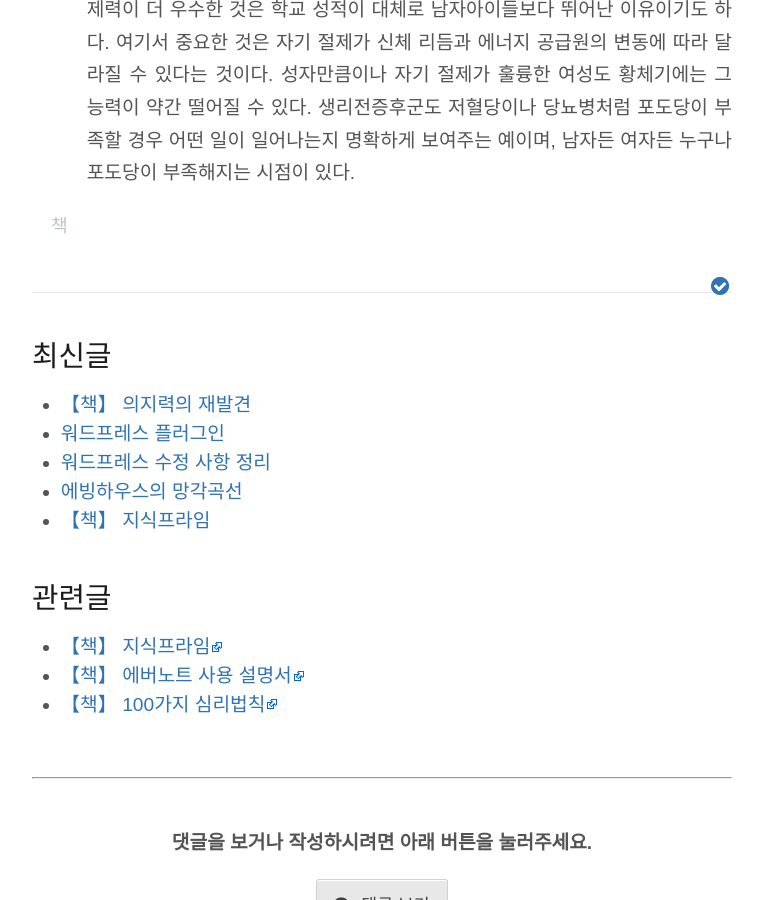
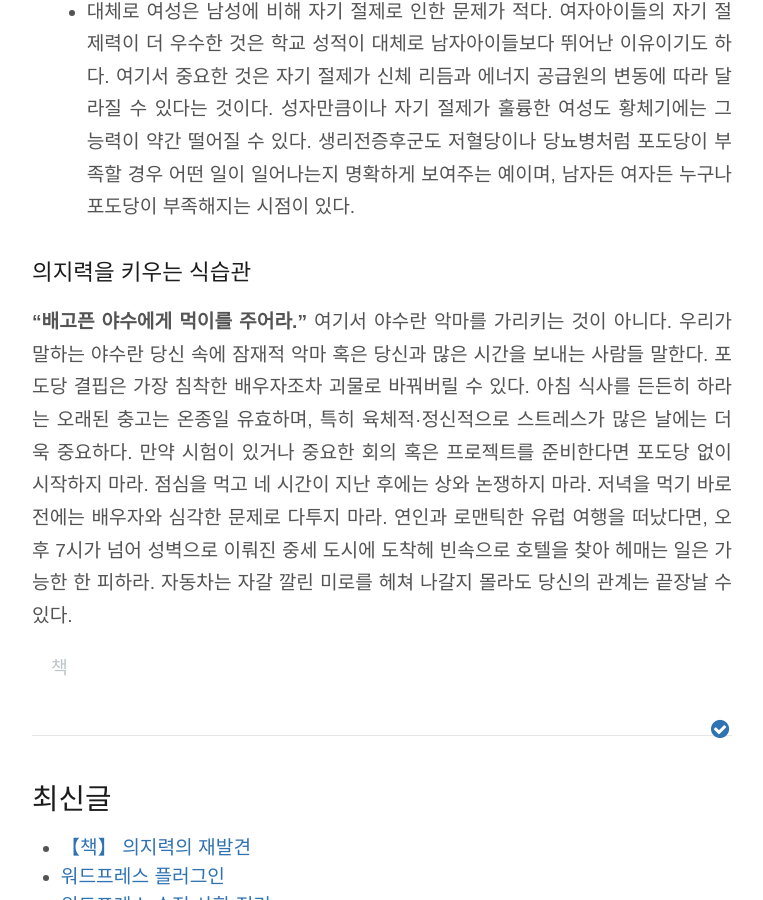
Before and after one commit to kalkin7/wiki, a Jekyll site: the page built from _posts/2014-12-07-book-willpower.md, in a window 1280 px wide and 900 px high, scrolled down 4239 px. Shown: the whole window, without its empty margins (258-1021 px from the left). Built offline with Jekyll 4.4.1, drawn with Linux system fonts in a browser that asks for light colours.

Commit message:
Wiki Update

```diff
--- a/_posts/2014-12-07-book-willpower.md
+++ b/_posts/2014-12-07-book-willpower.md
@@ -54,3 +54,8 @@ published: true
 
 
 - 대체로 여성은 남성에 비해 자기 절제로 인한 문제가 적다. 여자아이들의 자기 절제력이 더 우수한 것은 학교 성적이 대체로 남자아이들보다 뛰어난 이유이기도 하다. 여기서 중요한 것은 자기 절제가 신체 리듬과 에너지 공급원의 변동에 따라 달라질 수 있다는 것이다. 성자만큼이나 자기 절제가 훌륭한 여성도 황체기에는 그 능력이 약간 떨어질 수 있다. 생리전증후군도 저혈당이나 당뇨병처럼 포도당이 부족할 경우 어떤 일이 일어나는지 명확하게 보여주는 예이며, 남자든 여자든 누구나 포도당이 부족해지는 시점이 있다.
+
+
+### 의지력을 키우는 식습관
+
+**"배고픈 야수에게 먹이를 주어라."** 여기서 야수란 악마를 가리키는 것이 아니다. 우리가 말하는 야수란 당신 속에 잠재적 악마 혹은 당신과 많은 시간을 보내는 사람들 말한다. 포도당 결핍은 가장 침착한 배우자조차 괴물로 바꿔버릴 수 있다. 아침 식사를 든든히 하라는 오래된 충고는 온종일 유효하며, 특히 육체적·정신적으로 스트레스가 많은 날에는 더욱 중요하다. 만약 시험이 있거나 중요한 회의 혹은 프로젝트를 준비한다면 포도당 없이 시작하지 마라. 점심을 먹고 네 시간이 지난 후에는 상와 논쟁하지 마라. 저녁을 먹기 바로 전에는 배우자와 심각한 문제로 다투지 마라. 연인과 로맨틱한 유럽 여행을 떠났다면, 오후 7시가 넘어 성벽으로 이뤄진 중세 도시에 도착헤 빈속으로 호텔을 찾아 헤매는 일은 가능한 한 피하라. 자동차는 자갈 깔린 미로를 헤쳐 나갈지 몰라도 당신의 관계는 끝장날 수 있다.
```
